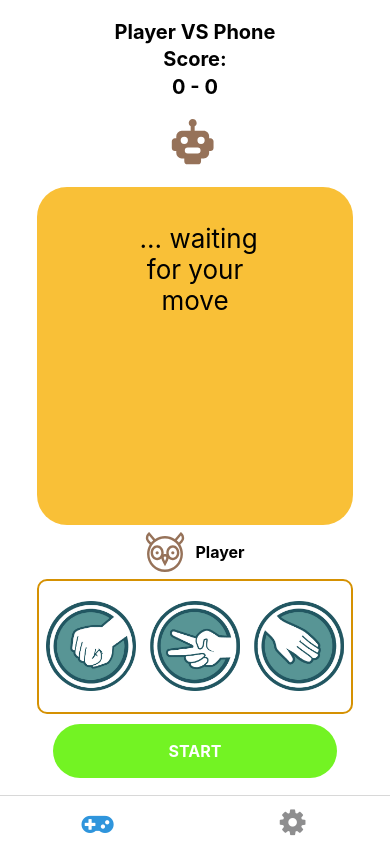
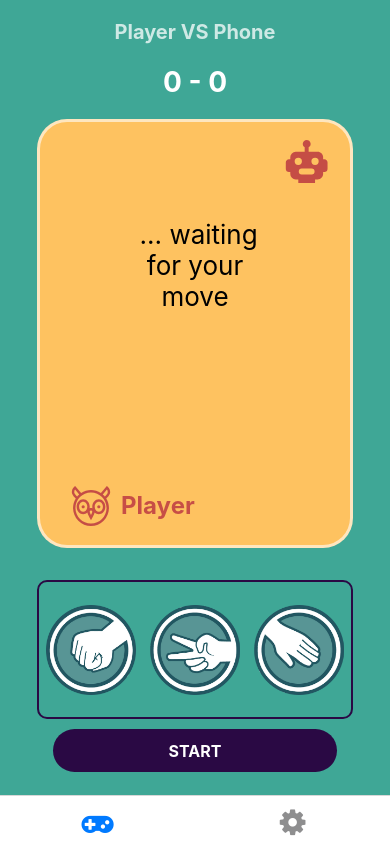
Before and after one commit to LaV0n/rock-paper-scissors, a React Native app: screen /Game in a window 390 px wide. Built offline with nearby package versions, Linux system fonts and the light colour scheme; what expo-linking would draw is missing.

Commit message:
feat:add style

```diff
--- a/bll/appReducer.ts
+++ b/bll/appReducer.ts
@@ -58,12 +58,14 @@ const slice = createSlice({
     name: 'app',
     initialState,
     reducers: {
-        setUserHand(state,action:PayloadAction<{hand:HandType}>){
+        setUserHand(state,action:PayloadAction<{hand:HandType | null}>){
             const elem=state.hands.find(h=>h.name===action.payload.hand)
             if(elem){
                 state.userHand=elem
                 state.phoneHand=null
                 state.winner=''
+            }else {
+                state.userHand=null
             }
         },
         setGameMode(state,action:PayloadAction<{mode:GameModeType}>){
--- a/components/Hand.tsx
+++ b/components/Hand.tsx
@@ -13,6 +13,7 @@ export const Hand = ({hand}: HandPropsType) => {
     const hands = useAppSelector(state => state.app.hands)
     const gameMode = useAppSelector(state => state.app.gameMode)
     const dispatch = useAppDispatch()
+    const winner= useAppSelector(state => state.app.winner)
 
     let per = hands.find(h => h.name === hand);
     let uri = ''
@@ -28,7 +29,7 @@ export const Hand = ({hand}: HandPropsType) => {
                 ? {display: 'none'}
                 : {display: 'flex'}
         }>
-            <TouchableOpacity style={userHand?.name === hand
+            <TouchableOpacity style={userHand?.name === hand && !winner
                 ? gameMode === 'normal'
                     ? styles.imageActive
                     : gameMode === 'geek' ? styles.imageActiveGeek : styles.imageActiveCheat
@@ -52,7 +53,7 @@ const styles = StyleSheet.create({
         height: 100,
         borderStyle: 'solid',
         borderWidth: 5,
-        borderColor: 'red',
+        borderColor: '#A10035',
         borderRadius: 50
     },
     imageGeek: {
@@ -64,7 +65,7 @@ const styles = StyleSheet.create({
         height: 70,
         borderStyle: 'solid',
         borderWidth: 5,
-        borderColor: 'red',
+        borderColor: '#A10035',
         borderRadius: 50
     },
     imageCheat: {
@@ -76,7 +77,7 @@ const styles = StyleSheet.create({
         height: 60,
         borderStyle: 'solid',
         borderWidth: 5,
-        borderColor: 'red',
+        borderColor: '#A10035',
         borderRadius: 50
     },
 })
--- a/components/svgIcons/PhoneSVG.tsx
+++ b/components/svgIcons/PhoneSVG.tsx
@@ -9,7 +9,7 @@ const PhoneSVG = (props:SvgProps) => (
         {...props}
     >
         <Path
-            fill="#967259"
+            fill="rgba(161,0,53,0.6)"
             d="M40.462 19.193H39.13v-1.872c0-3.021-2.476-5.458-5.496-5.458h-8.975v-4.49A3.952 3.952 0 0 0 22.681 0c-2.183 0-3.963 1.769-3.963 3.95a3.94 3.94 0 0 0 1.965 3.423v4.49h-8.961a5.441 5.441 0 0 0-5.448 5.458v1.872H4.893c-1.701 0-3.091 1.407-3.091 3.108v6.653c0 1.7 1.39 3.095 3.091 3.095h1.381v1.887a5.427 5.427 0 0 0 5.448 5.442h2.564v2.884a3.092 3.092 0 0 0 3.094 3.08h10.596a3.08 3.08 0 0 0 3.08-3.08v-2.883h2.578c3.021 0 5.496-2.422 5.496-5.443V32.05h1.332c1.701 0 3.078-1.394 3.078-3.095v-6.653c0-1.701-1.375-3.109-3.078-3.109zm-29.781 2.078a3.618 3.618 0 1 1 7.237 0 3.618 3.618 0 0 1-7.237 0zm16.925 13.202H17.75a2.95 2.95 0 1 1 0-5.9h9.857a2.95 2.95 0 1 1-.001 5.9zm3.45-9.584a3.618 3.618 0 1 1 0-7.236 3.618 3.618 0 1 1 0 7.236z" />
     </Svg>
 )
--- a/components/svgIcons/UserSVG.tsx
+++ b/components/svgIcons/UserSVG.tsx
@@ -10,13 +10,13 @@ const SvgComponent = (props: SvgProps) => (
         {...props}
     >
         <Path
-            fill="#967259"
+            fill="rgba(161,0,53,0.6)"
             d="M356.13 170.745c-46.102 0-83.609 42.56-83.609 94.874 0 6.949.668 13.724 1.924 20.253-5.674-2.403-11.907-3.732-18.446-3.732s-12.772 1.329-18.446 3.732a107.153 107.153 0 0 0 1.924-20.253c0-52.314-37.507-94.874-83.609-94.874s-83.61 42.56-83.61 94.874 37.507 94.874 83.61 94.874c20.418 0 39.148-8.354 53.682-22.2 1.678 7.97 5.965 20.678 16.446 43.054 8.087 17.264 16.046 32.083 16.38 32.706l13.621 25.319 13.621-25.319c.335-.623 8.294-15.442 16.38-32.706 10.482-22.377 14.77-35.084 16.447-43.054 14.535 13.847 33.264 22.2 53.682 22.2 46.102 0 83.609-42.56 83.609-94.874s-37.503-94.874-83.606-94.874zM155.869 329.558c-29.044 0-52.674-28.682-52.674-63.939s23.63-63.939 52.674-63.939 52.674 28.682 52.674 63.939-23.63 63.939-52.674 63.939zM256 372.48c-9.194-19.299-16.448-37.14-16.522-42.884.001-9.109 7.412-16.521 16.522-16.521 9.111 0 16.522 7.412 16.522 16.518-.07 5.738-7.326 23.583-16.522 42.887zm100.13-42.922c-29.044 0-52.674-28.682-52.674-63.939s23.63-63.939 52.674-63.939 52.674 28.682 52.674 63.939-23.629 63.939-52.674 63.939z" />
         <Path
-            fill="#967259"
+            fill="rgba(161,0,53,0.6)"
             d="M497.423 100.118c16.897-49.191-24.99-87.787-26.782-89.406L458.79 0l-76.397 90.224C345.198 65.628 301.617 52.415 256 52.415s-89.198 13.213-126.392 37.808L53.21 0 41.359 10.712c-1.791 1.619-43.679 40.216-26.781 89.407 7.892 22.972 31.884 47.692 46.103 60.897C38.23 197.045 26.208 238.7 26.208 282.208c0 61.379 23.903 119.085 67.305 162.488 43.402 43.403 101.108 67.305 162.488 67.305s119.085-23.903 162.488-67.305c43.403-43.402 67.305-101.108 67.305-162.488 0-43.508-12.023-85.162-34.474-121.192 14.218-13.205 38.212-37.927 46.103-60.898zM43.835 90.068c-5.904-17.185 1.035-33.27 7.992-43.83l53.154 62.773a234.69 234.69 0 0 0-11.468 10.709 234.405 234.405 0 0 0-14.54 15.959c-12.951-12.453-30.215-31.28-35.138-45.611zm411.022 192.14c0 109.65-89.207 198.857-198.857 198.857S57.143 391.858 57.143 282.208 146.35 83.351 256 83.351s198.857 89.207 198.857 198.857zm-21.814-146.51a233.955 233.955 0 0 0-14.555-15.978 234.723 234.723 0 0 0-11.468-10.709l53.151-62.77c6.964 10.57 13.895 26.648 7.994 43.827-4.967 14.46-22.065 33.123-35.122 45.63z" />
         <Path
-            fill="#967259"
+            fill="rgba(161,0,53,0.6)"
             d="M155.863 245.053c-11.191 0-20.299 9.201-20.299 20.562 0 11.359 9.107 20.569 20.299 20.569 11.206 0 20.312-9.21 20.312-20.569-.001-11.361-9.106-20.562-20.312-20.562zM356.124 245.054c-11.19-.001-20.299 9.2-20.299 20.562 0 11.359 9.107 20.569 20.299 20.569 11.206 0 20.312-9.21 20.312-20.569 0-11.362-9.106-20.562-20.312-20.562z" />
     </Svg>
 )
--- a/navigation/index.tsx
+++ b/navigation/index.tsx
@@ -9,9 +9,6 @@ import { NavigationContainer, DefaultTheme, DarkTheme } from '@react-navigation/
 import { createNativeStackNavigator } from '@react-navigation/native-stack';
 import * as React from 'react';
 import { ColorSchemeName } from 'react-native';
-
-import Colors from '../constants/Colors';
-import useColorScheme from '../hooks/useColorScheme';
 import { GameScreen } from '../screens/GameScreen';
 import NotFoundScreen from '../screens/NotFoundScreen';
 import { RootStackParamList, RootTabParamList } from '../types';
@@ -50,13 +47,12 @@ function RootNavigator() {
 const BottomTab = createBottomTabNavigator<RootTabParamList>();
 
 function BottomTabNavigator() {
-  const colorScheme = useColorScheme();
 
   return (
     <BottomTab.Navigator
       initialRouteName="Game"
       screenOptions={{
-        tabBarActiveTintColor: Colors[colorScheme].tint,
+
       }}>
       <BottomTab.Screen
         name="Game"
--- a/screens/GameScreen.tsx
+++ b/screens/GameScreen.tsx
@@ -17,8 +17,8 @@ export const GameScreen = () => {
     const gameMode = useAppSelector(state => state.app.gameMode)
     const winner = useAppSelector(state => state.app.winner)
     const userName = useAppSelector(state => state.app.userName)
-    const userCount=useAppSelector(state => state.app.userCount)
-    const phoneCount=useAppSelector(state => state.app.phoneCount)
+    const userCount = useAppSelector(state => state.app.userCount)
+    const phoneCount = useAppSelector(state => state.app.phoneCount)
 
     const startButtonHandler = () => {
         const handPhoneNow = randomHand({gameMode})
@@ -34,28 +34,31 @@ export const GameScreen = () => {
         <View style={styles.container}>
             <View style={styles.header}>
                 <Text style={styles.title}>Player VS Phone</Text>
-                <Text style={styles.title}>Score:</Text>
-                <Text style={styles.title}>
+                <Text style={styles.titleCount}>
                     {userCount} - {phoneCount}
                 </Text>
             </View>
             <View style={styles.block}>
-                <View style={styles.phoneImg}>
-                    <PhoneSVG/>
-                </View>
                 <View style={styles.field}>
+                    <View style={styles.phoneImg}>
+                        <PhoneSVG/>
+                    </View>
                     {phoneHand
                         ? <Image source={{uri: phoneHand?.img}} style={styles.image}/>
                         : <Text style={styles.waitingTitle}> ... waiting for your move</Text>
                     }
-                    {winner && <Text>{`${winner} win`}</Text>}
+                    {winner
+                        && <Text style={styles.winnerTitle}>
+                            {`${winner} win!!!`}
+                        </Text>
+                    }
                     <Image source={{uri: userHand?.img}} style={styles.image}/>
-                </View>
-                <View style={styles.userBlock}>
                     <View style={styles.userName}>
                         <UserSVG/>
                         <Text style={styles.userTitle}>{userName}</Text>
                     </View>
+                </View>
+                <View style={styles.userBlock}>
                     <View style={styles.panel}>
                         <Hand hand={'rock'}/>
                         <Hand hand={'scissors'}/>
@@ -64,7 +67,9 @@ export const GameScreen = () => {
                         <Hand hand={'spock'}/>
                         <Hand hand={'chuck'}/>
                     </View>
-                    <TouchableOpacity style={styles.buttonGame} onPress={startButtonHandler}>
+                    <TouchableOpacity style={winner?styles.buttonGameDisabled:styles.buttonGame}
+                                      onPress={startButtonHandler}
+                                     disabled={!!winner}>
                         <Text style={styles.buttonText}>START</Text>
                     </TouchableOpacity>
                 </View>
@@ -78,10 +83,17 @@ const styles = StyleSheet.create({
         flex: 1,
         alignItems: 'center',
         justifyContent: 'space-between',
+        backgroundColor: '#3FA796',
     },
     title: {
         fontSize: 20,
         fontWeight: 'bold',
+        color: 'rgba(255,255,255,0.75)'
+    },
+    titleCount: {
+        fontSize: 28,
+        fontWeight: 'bold',
+        color: '#fff'
     },
     header: {
         alignItems: 'center',
@@ -90,63 +102,83 @@ const styles = StyleSheet.create({
         height: '10%',
         display: 'flex',
         justifyContent: 'space-between',
+        backgroundColor: '#3FA796',
     },
     block: {
         display: 'flex',
         width: '90%',
-        height: '85%',
-        justifyContent: 'center',
+        height: '90%',
+        justifyContent: 'space-between',
         alignItems: 'center',
+        backgroundColor: '#3FA796',
     },
     field: {
         width: '90%',
-        height: '50%',
+        height: '60%',
         borderRadius: 30,
-        backgroundColor: 'rgba(248,178,12,0.82)',
+        backgroundColor: '#fec260',
+        marginTop: 20,
         display: 'flex',
         justifyContent: 'space-around',
-        alignItems: 'center'
+        alignItems: 'center',
+        borderColor: 'rgba(255,255,255,0.6)',
+        borderWidth: 3
     },
     phoneImg: {
         width: '90%',
         height: '10%',
-        alignItems: 'center',
+        alignItems: 'flex-end',
+        backgroundColor: '#FEC260',
     },
     userBlock: {
         width: '90%',
-        height: '40%',
+        height: '30%',
         display: 'flex',
+        marginBottom: 20,
         alignItems: 'center',
+        backgroundColor: '#3FA796',
     },
     panel: {
         width: '100%',
-        height: '50%',
+        height: '65%',
         borderStyle: 'solid',
-        borderColor: '#d59102',
+        borderColor: '#2A0944',
         borderWidth: 2,
         borderRadius: 10,
         display: 'flex',
         flexDirection: "row",
         justifyContent: 'space-around',
-        alignItems: 'center'
+        alignItems: 'center',
+        backgroundColor: '#3FA796',
     },
     userName: {
-        width: '100%',
-        height: '20%',
+        width: '80%',
+        height: '10%',
         display: 'flex',
         flexDirection: 'row',
         alignItems: 'center',
-        justifyContent: 'center',
+        justifyContent: 'flex-start',
+        backgroundColor: '#FEC260',
     },
     buttonGame: {
         width: '90%',
         height: '20%',
         margin: 10,
         borderRadius: 30,
-        backgroundColor: 'rgb(115,243,35)',
+        backgroundColor: '#2A0944',
         alignItems: 'center',
         display: 'flex',
         justifyContent: 'space-around',
+    },
+    buttonGameDisabled:{
+        width: '90%',
+        height: '20%',
+        margin: 10,
+        borderRadius: 30,
+        alignItems: 'center',
+        display: 'flex',
+        justifyContent: 'space-around',
+        backgroundColor: 'rgba(42,9,68,0.5)',
     },
     buttonText: {
         fontSize: 16,
@@ -154,9 +186,10 @@ const styles = StyleSheet.create({
         color: '#fff'
     },
     userTitle: {
-        fontSize: 16,
+        fontSize: 24,
         fontWeight: 'bold',
-        marginLeft: 10
+        marginLeft: 10,
+        color: 'rgba(161,0,53,0.6)'
     },
     image: {
         width: 100,
@@ -166,6 +199,16 @@ const styles = StyleSheet.create({
         fontSize: 26,
         width: '50%',
         textAlign: 'center'
-
     },
+    winnerTitle: {
+        borderWidth: 3,
+        width: '90%',
+        fontSize: 26,
+        fontWeight: 'bold',
+        textAlign: 'center',
+        borderColor: '#fff',
+        paddingVertical:10,
+        backgroundColor: '#A10035',
+        color: '#fff'
+    }
 });
--- a/screens/SettingScreen.tsx
+++ b/screens/SettingScreen.tsx
@@ -34,7 +34,7 @@ export const SettingScreen = () => {
                         </Text>
                     }
                     <TouchableOpacity onPress={changeEditModeHandler}>
-                        <TabBarIcon name="pencil" color={'#000'}/>
+                        <TabBarIcon name="pencil" color={'rgba(255,255,255,0.7)'}/>
                     </TouchableOpacity>
                 </View>
                 <View style={styles.mode}>
@@ -74,7 +74,6 @@ export const SettingScreen = () => {
 
 const styles = StyleSheet.create({
     container: {
-        backgroundColor: 'white',
         height:'100%'
     },
     block:{
@@ -82,18 +81,21 @@ const styles = StyleSheet.create({
         alignItems:"center",
         justifyContent:'space-between',
         paddingTop:20,
+        backgroundColor: '#3FA796',
     },
     title: {
         fontSize: 20,
         fontWeight: 'bold',
+        color:'rgba(255,255,255,0.7)'
     },
     mode: {
         width: '80%',
         height: 250,
         marginTop: 20,
-        borderWidth: 1,
+        borderWidth: 3,
         borderStyle: 'solid',
-        borderColor: '#000',
+        borderColor: '#2A0944',
+        backgroundColor: 'rgba(42,9,68,0.3)',
         borderRadius:30,
         display: "flex",
         alignItems: 'center',
@@ -101,7 +103,7 @@ const styles = StyleSheet.create({
     },
     difficult: {
         width: '90%',
-        borderColor: 'rgba(0,0,0,0.2)',
+        borderColor: 'rgba(0,0,0,0.5)',
         borderStyle: 'solid',
         borderWidth: 1,
         borderRadius: 20
@@ -109,18 +111,20 @@ const styles = StyleSheet.create({
     name: {
         textAlign: 'center',
         fontSize: 20,
-        paddingVertical: 5
+        paddingVertical: 5,
+        color:'#fff'
     },
     blockName: {
         textAlign: 'center',
         fontSize: 20,
         fontWeight: 'bold',
+        color:'rgba(255,255,255,0.7)'
     },
     difficultActive: {
         width: '95%',
-        borderColor: '#000',
+        borderColor: '#fff',
         borderStyle: 'solid',
-        borderWidth: 1,
+        borderWidth: 2,
         borderRadius: 20
     },
     playerBlock: {
@@ -128,34 +132,43 @@ const styles = StyleSheet.create({
         paddingHorizontal:20,
         width: '80%',
         height: 70,
-        borderWidth: 1,
+        borderWidth: 3,
         borderStyle: 'solid',
-        borderColor: '#000',
+        borderColor: '#2A0944',
         borderRadius:30,
         display:'flex',
         flexDirection:'row',
         justifyContent:'space-between',
-        alignItems:'center'
+        alignItems:'center',
+        backgroundColor: 'rgba(42,9,68,0.3)',
     },
     hiMessage:{
         fontSize: 22,
         fontWeight: 'bold',
+        color:'#fff'
     },
     input:{
         width:'80%',
         borderWidth:1,
+        borderColor:'rgba(255,255,255,0.7)',
+        backgroundColor: 'rgba(42,9,68,0.3)',
         paddingVertical:3,
         paddingHorizontal:5,
-        fontSize:20
+        fontSize:20,
+        color:'#fff'
     },
     rules:{
        width:'80%',
         alignItems:'center',
-        marginTop:10
+        marginVertical:10,
+        backgroundColor: 'rgba(42,9,68,0.3)',
+        borderWidth: 3,
+        borderStyle: 'solid',
+        borderColor: '#2A0944',
+        borderRadius:30,
     },
     rulesImg:{
-        marginTop:10,
-        width:'100%',
-        height:300,
+        width:320,
+        height:320,
     },
 });
```
